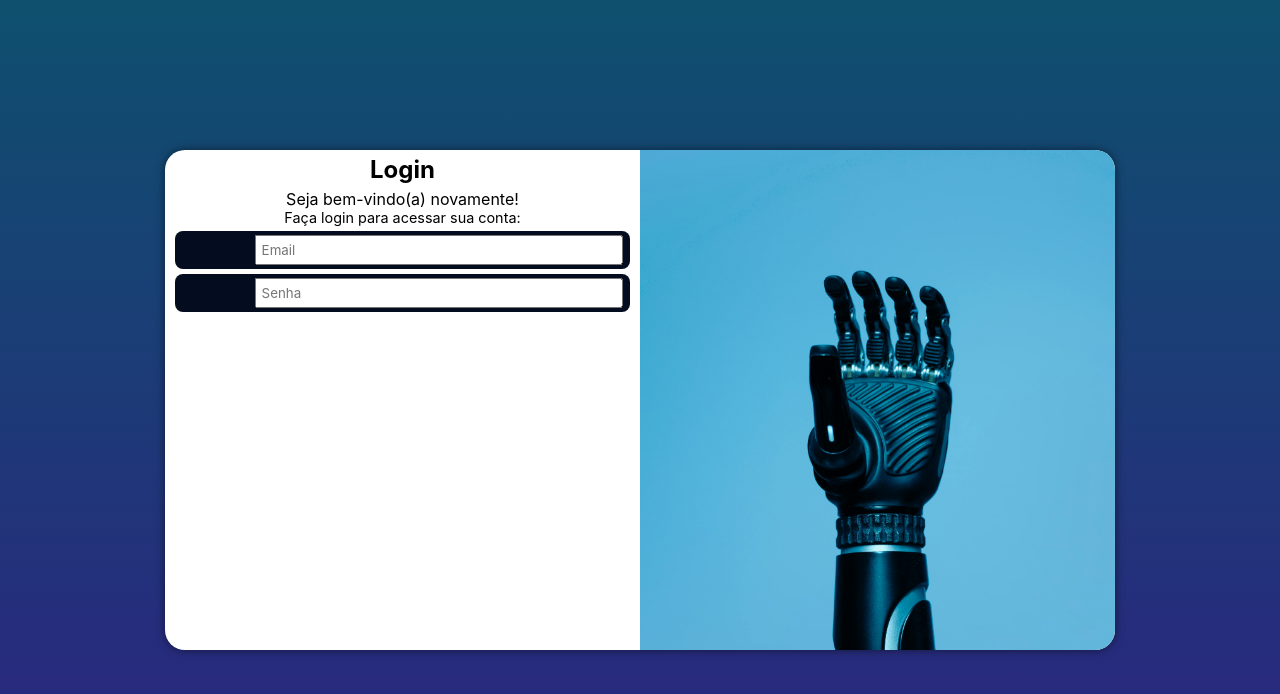
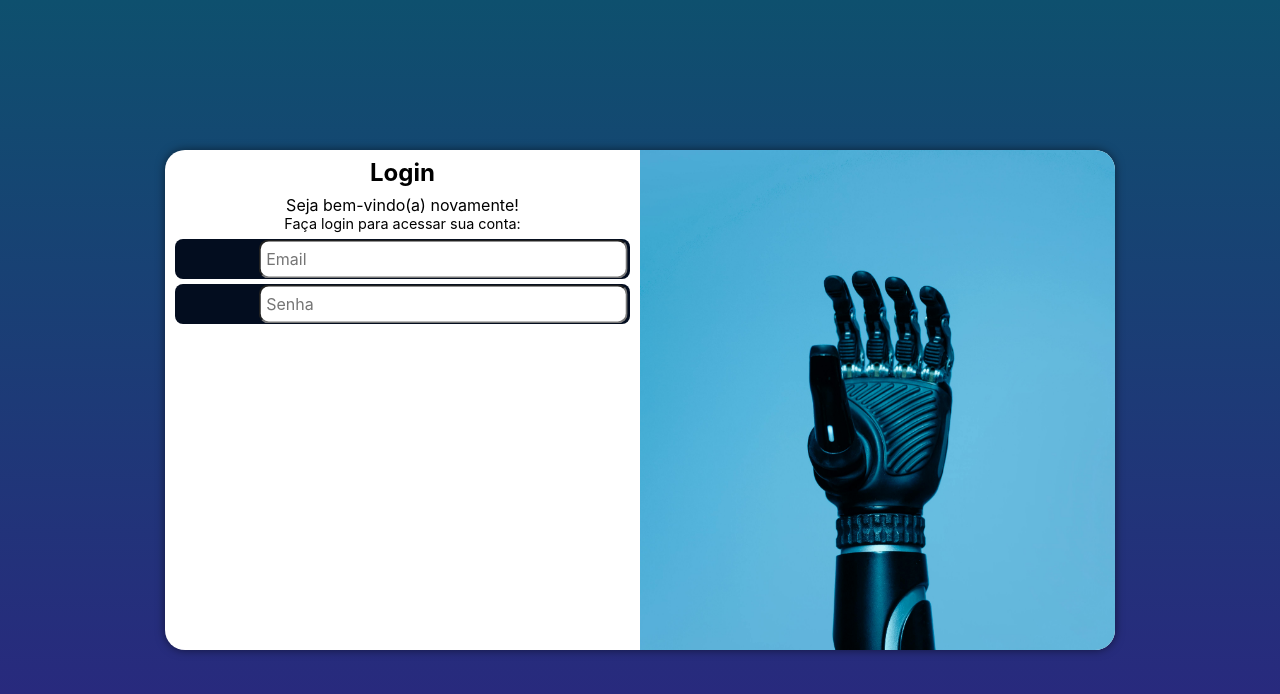
Before and after one commit to vero-slv/projeto-login, a plain HTML site: page index.html in a window 1280 px wide. Drawn offline with Linux system fonts and the light colour scheme.

Commit message:
Update style.css

```diff
--- a/styles/style.css
+++ b/styles/style.css
@@ -54,6 +54,7 @@ section#login > div#form {
 div#form > h1 {
     text-align: center;
     padding: 5px;
+    margin: 3px 0px;
 }
 
 div#form > p#um {
@@ -66,13 +67,14 @@ div#form > p#dois {
     padding: 0px 10px;
     font-size: 0.9em;
     display: block;
+    margin-bottom: 7px;
 }
 
 div#email {
     background-color: #030d1f;
     padding: 5px;
     margin: 5px 10px;
-    height: 38px;
+    height: 40px;
     border-radius: 8px;
     position: relative;
 }
@@ -81,29 +83,33 @@ div#senha {
     background-color: #030d1f;
     padding: 5px;
     margin: 5px 10px;
-    height: 38px;
+    height: 40px;
     border-radius: 8px;
     position: relative;
 }
 
 div#email > input#iemail {
     display: block;
-    height: 80%;
+    height: 98%;
     width: 81%;
     position: absolute;
     top: 50%;
-    left: 58%;
+    left: 59%;
     transform: translate(-50%, -50%);
     text-indent: 5px;
+    border-radius: 10px;
+    font-size: 1em;
 }
 
 div#senha > input#isenha {
     display: block;
-    height: 80%;
+    height: 98%;
     width: 81%;
     position: absolute;
     top: 50%;
-    left: 58%;
+    left: 59%;
     transform: translate(-50%, -50%);
     text-indent: 5px;
+    border-radius: 10px;
+    font-size: 1em;
 }
```
